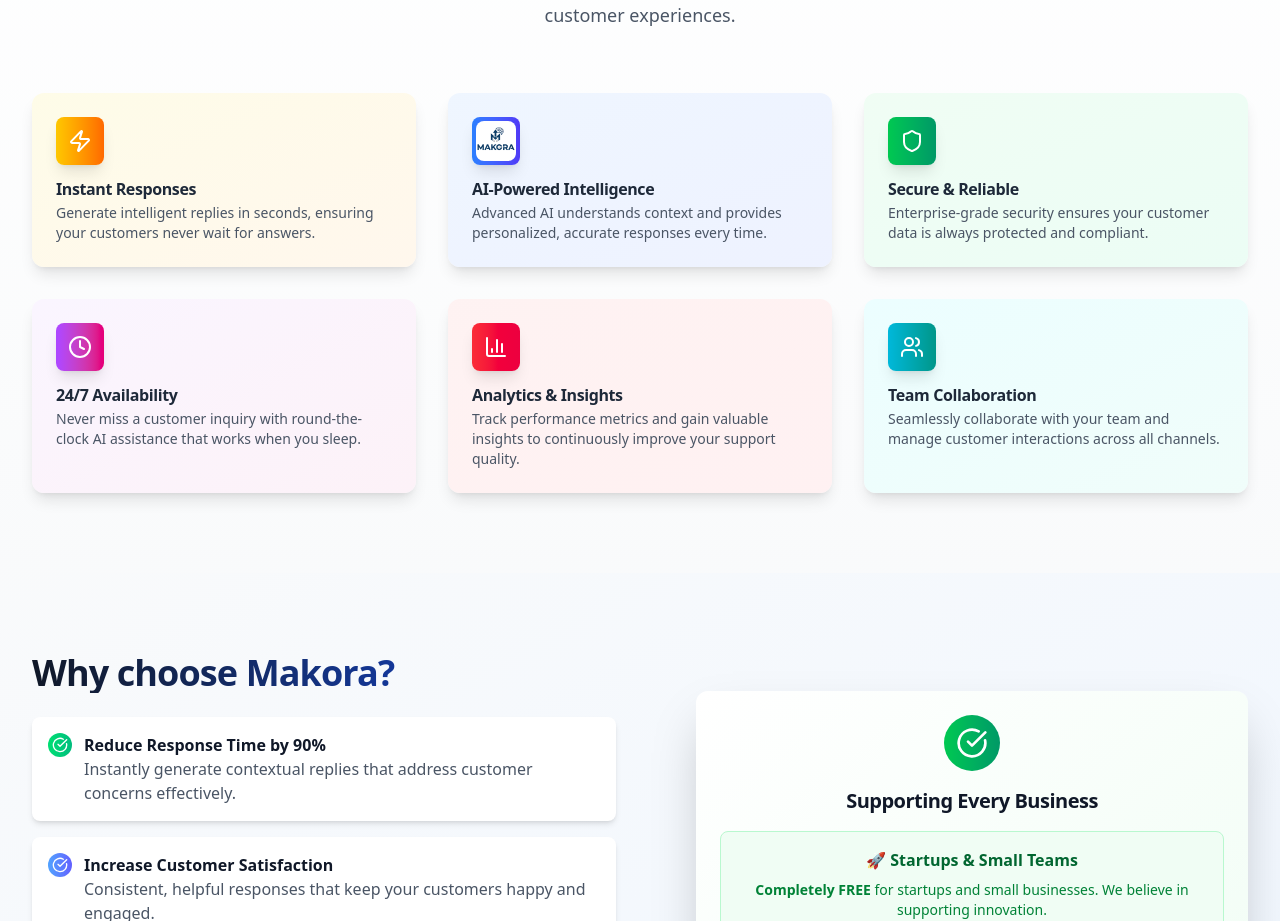
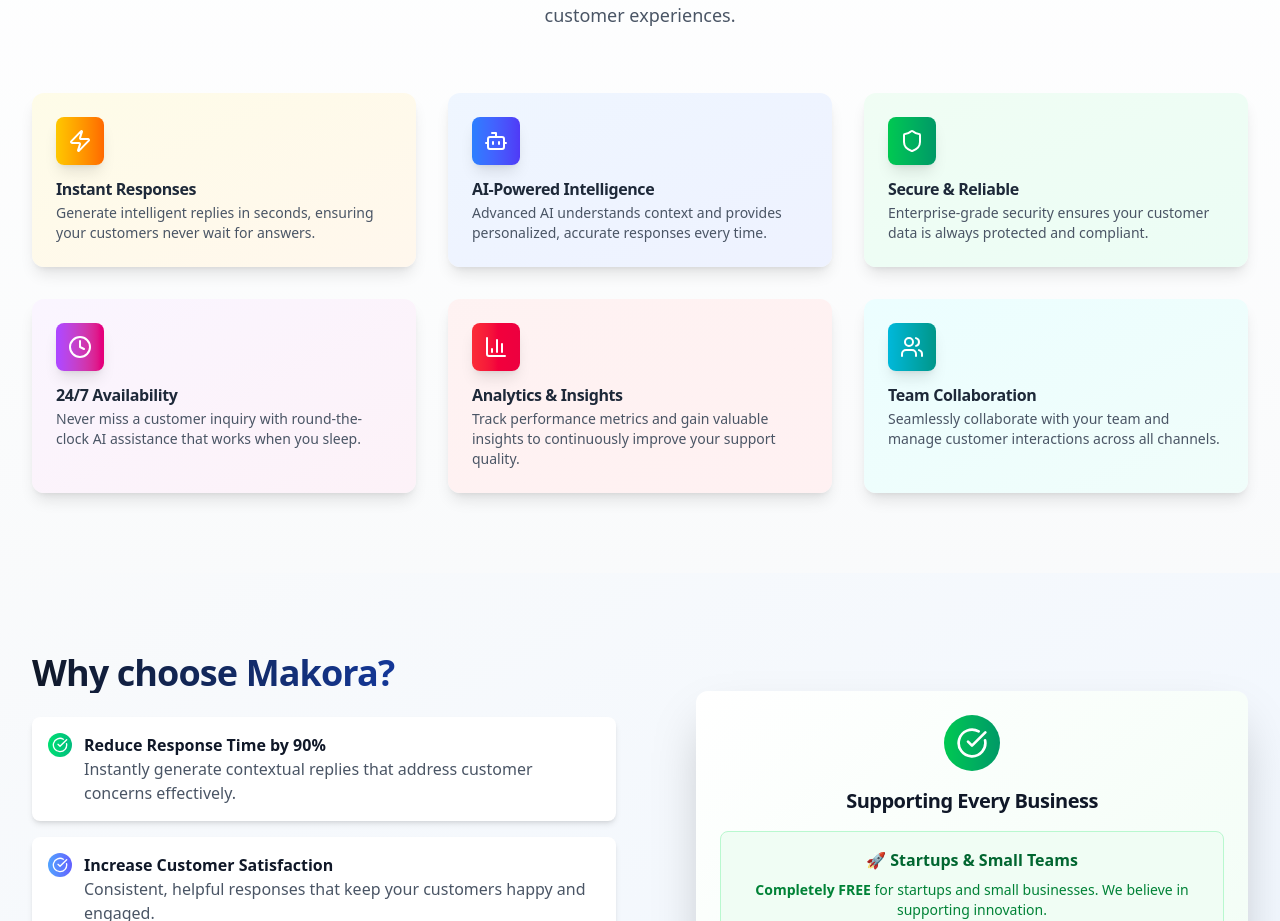
Before and after one commit to Devvrat-012/ai_customer_support, a Next.js app: page / in a window 1280 px wide. Shown: the part 861-1782 px from the top of the page. Built offline with nearby package versions, Linux system fonts and the light colour scheme; no server answers.

Commit message:
feat: replace Bot icon with updated component and clean up code formatting

```diff
--- a/src/app/page.tsx
+++ b/src/app/page.tsx
@@ -6,6 +6,7 @@
 import { Button } from '@/components/ui/button';
 import { Card, CardContent, CardDescription, CardHeader, CardTitle } from '@/components/ui/card';
 import {
+  Bot,
   Zap,
   Shield,
   Clock,
@@ -14,7 +15,6 @@
   ArrowRight,
   CheckCircle
 } from 'lucide-react';
-import Image from 'next/image';
 import Link from 'next/link';
 import Script from 'next/script';
 import { structuredData } from '@/lib/seo';
@@ -128,13 +128,7 @@
             <Card className={`border-0 ${shadows.card} transition-all duration-300 transform hover:-translate-y-2 ${featureColors.ai.card}`}>
               <CardHeader>
                 <div className={`${spacing.iconContainer} ${featureColors.ai.icon} rounded-lg flex items-center justify-center mb-4 shadow-lg`}>
-                  <Image
-                    src="/Makora.png"
-                    alt="Makora Logo"
-                    width={40}
-                    height={40}
-                    className="rounded-lg"
-                  />
+                  <Bot className={`${spacing.iconSize} text-white`} />
                 </div>
                 <CardTitle className="text-gray-800 dark:text-gray-100">AI-Powered Intelligence</CardTitle>
                 <CardDescription className="text-gray-600 dark:text-gray-300">
```
